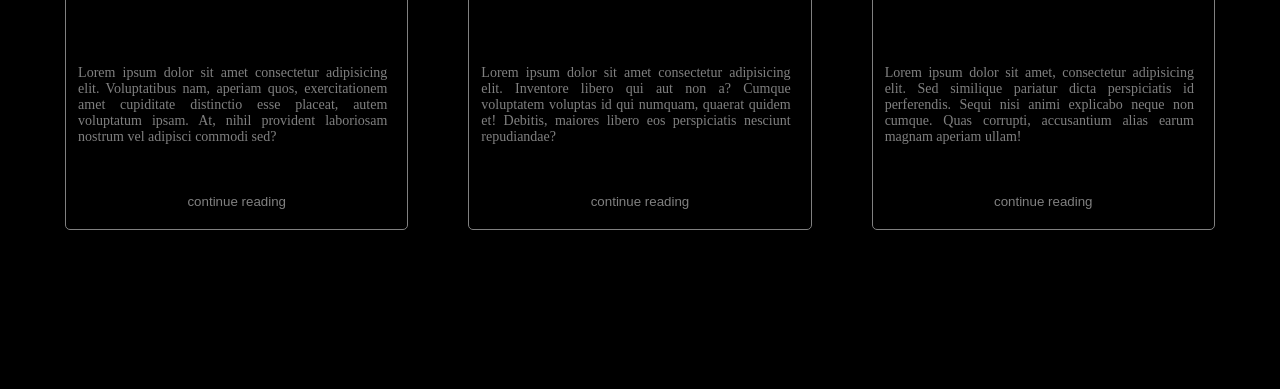
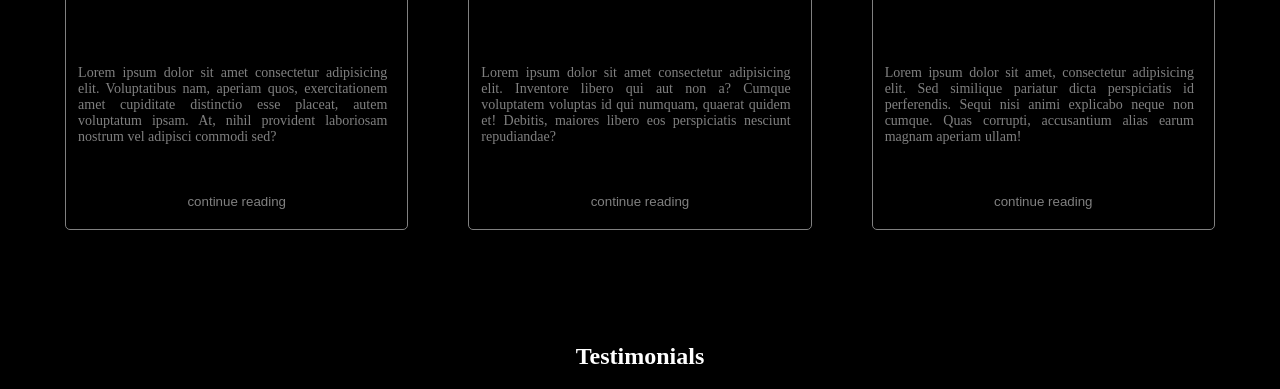
Before and after one commit to eliehodari/TTA_Portfolio_v1, a plain HTML site: page index.html in a window 1280 px wide. Shown: the part 1819-2208 px from the top of the page. Before the commit the page ends 2150 px from the top, so only its background shows below. Drawn offline with Linux system fonts and the light colour scheme; files whose address does not match are found by name.

Commit message:
chore: initializing section 4

```diff
--- a/index.html
+++ b/index.html
@@ -101,6 +101,11 @@
             border: none;
         }
 
+        #testimonials-section{
+            text-align: center;
+            margin: 7px 0px;
+        }
+
     </style>
 </head>
 <body>
@@ -155,7 +160,10 @@
                 <button>continue reading</button>
             </div>
         </div>
+    </section>
 
+    <section id="testimonials-section">
+        <h1>Testimonials</h1>
     </section>
 </body>
 </html>
```
Also changed, not shown: images/female2.jpg (added), images/person 1.jpg (renamed from person 1.jpg).
